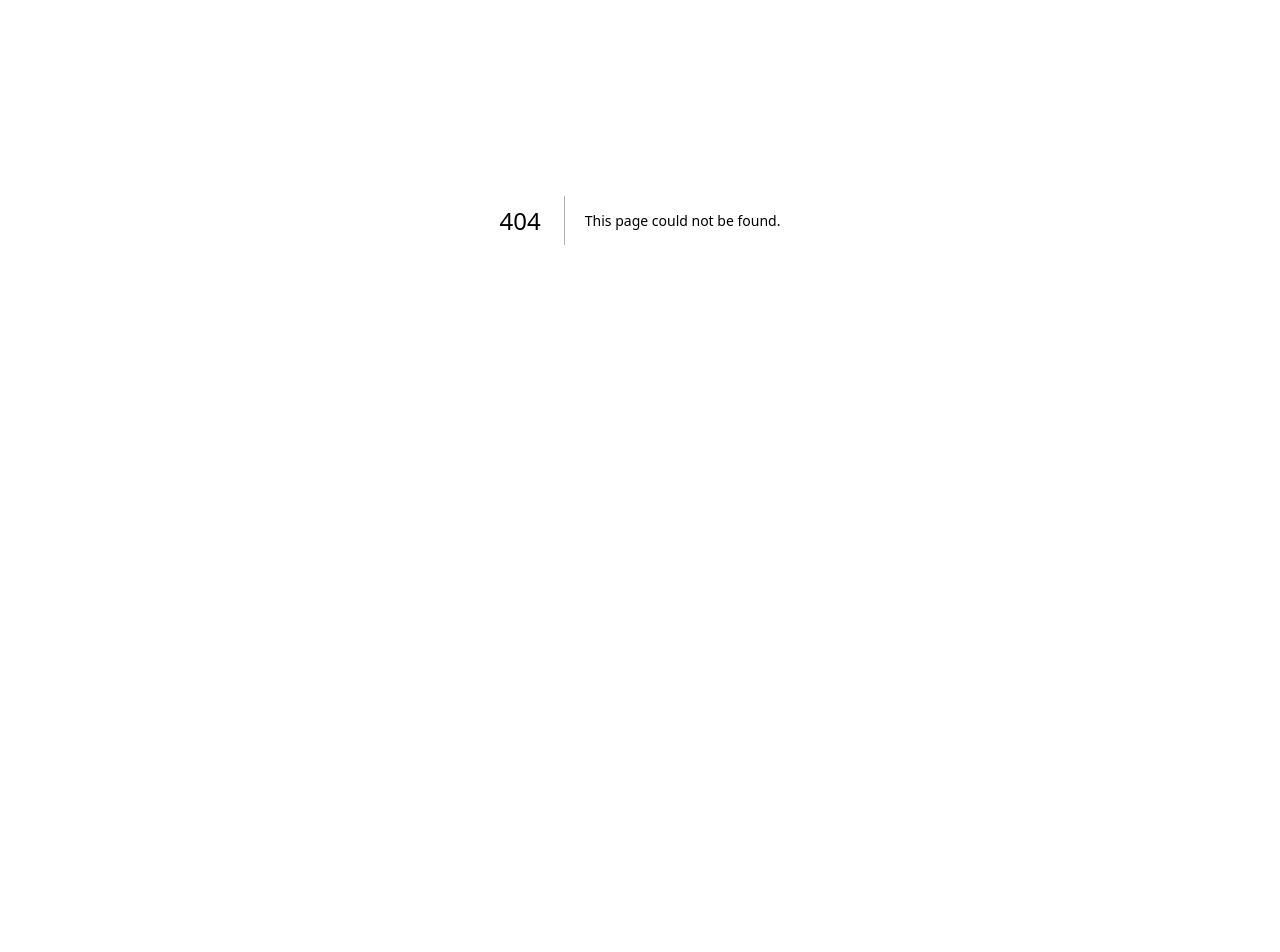
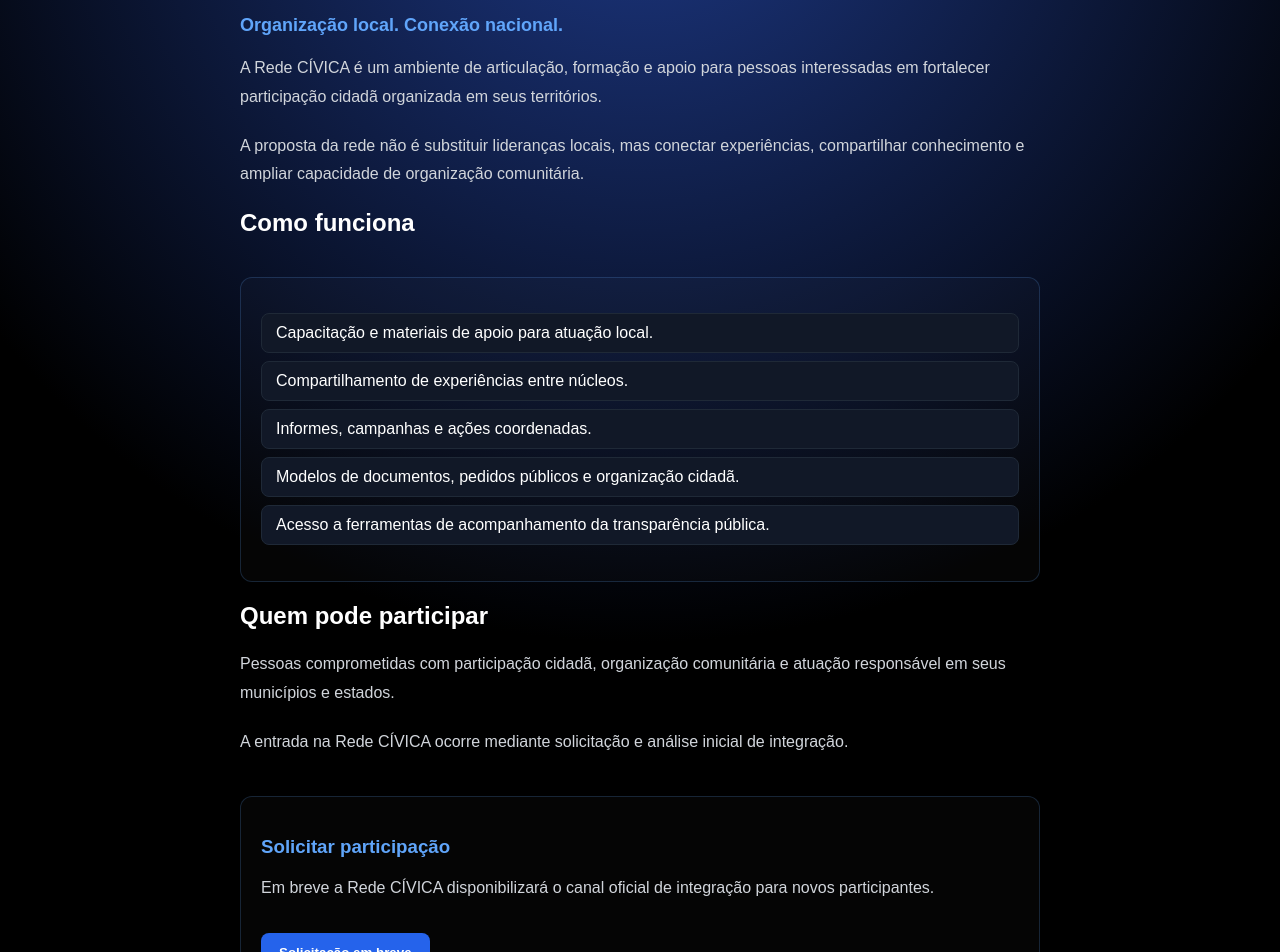
Before and after one commit to gilmartamoios-ops/civica-site, a Next.js app: page /rede in a window 1280 px wide. Before the commit this address had no page. Shown: the part 180-1132 px from the top of the page. Before the commit the page ends 800 px from the top, so only its background shows below. Built offline with nearby package versions, Linux system fonts and the light colour scheme.

Commit message:
Create Rede component with civic engagement content

```diff
--- /dev/null
+++ b/pages/rede.js
@@ -0,0 +1,96 @@
+import MenuEstados from "../components/MenuEstados";
+
+export default function Rede() {
+  return (
+    <div className="container">
+
+      <MenuEstados />
+
+      <div className="manifesto">
+
+        <h1>Rede CÍVICA</h1>
+
+        <p className="frase-impacto">
+          Organização local. Conexão nacional.
+        </p>
+
+        <div className="manifesto-texto">
+
+          <p>
+            A Rede CÍVICA é um ambiente de articulação,
+            formação e apoio para pessoas interessadas
+            em fortalecer participação cidadã organizada
+            em seus territórios.
+          </p>
+
+          <p>
+            A proposta da rede não é substituir lideranças locais,
+            mas conectar experiências, compartilhar conhecimento
+            e ampliar capacidade de organização comunitária.
+          </p>
+
+          <h2>Como funciona</h2>
+
+          <div className="participar">
+
+            <ul>
+
+              <li>
+                Capacitação e materiais de apoio para atuação local.
+              </li>
+
+              <li>
+                Compartilhamento de experiências entre núcleos.
+              </li>
+
+              <li>
+                Informes, campanhas e ações coordenadas.
+              </li>
+
+              <li>
+                Modelos de documentos, pedidos públicos e organização cidadã.
+              </li>
+
+              <li>
+                Acesso a ferramentas de acompanhamento da transparência pública.
+              </li>
+
+            </ul>
+
+          </div>
+
+          <h2>Quem pode participar</h2>
+
+          <p>
+            Pessoas comprometidas com participação cidadã,
+            organização comunitária e atuação responsável
+            em seus municípios e estados.
+          </p>
+
+          <p>
+            A entrada na Rede CÍVICA ocorre mediante
+            solicitação e análise inicial de integração.
+          </p>
+
+          <div className="participar">
+
+            <h3>Solicitar participação</h3>
+
+            <p>
+              Em breve a Rede CÍVICA disponibilizará
+              o canal oficial de integração para novos participantes.
+            </p>
+
+            <button className="manifesto-btn">
+              Solicitação em breve
+            </button>
+
+          </div>
+
+        </div>
+
+      </div>
+
+    </div>
+  );
+}
```
